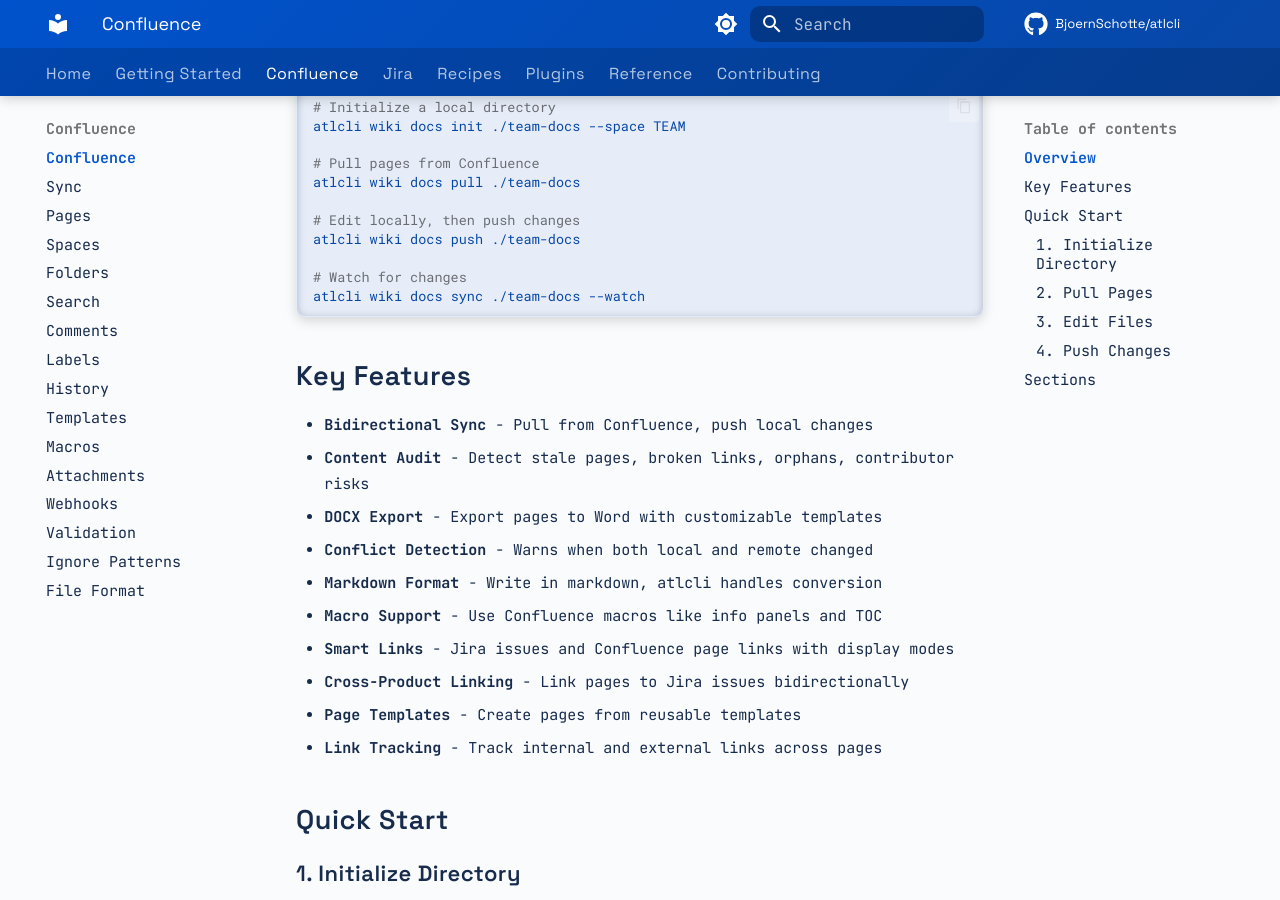
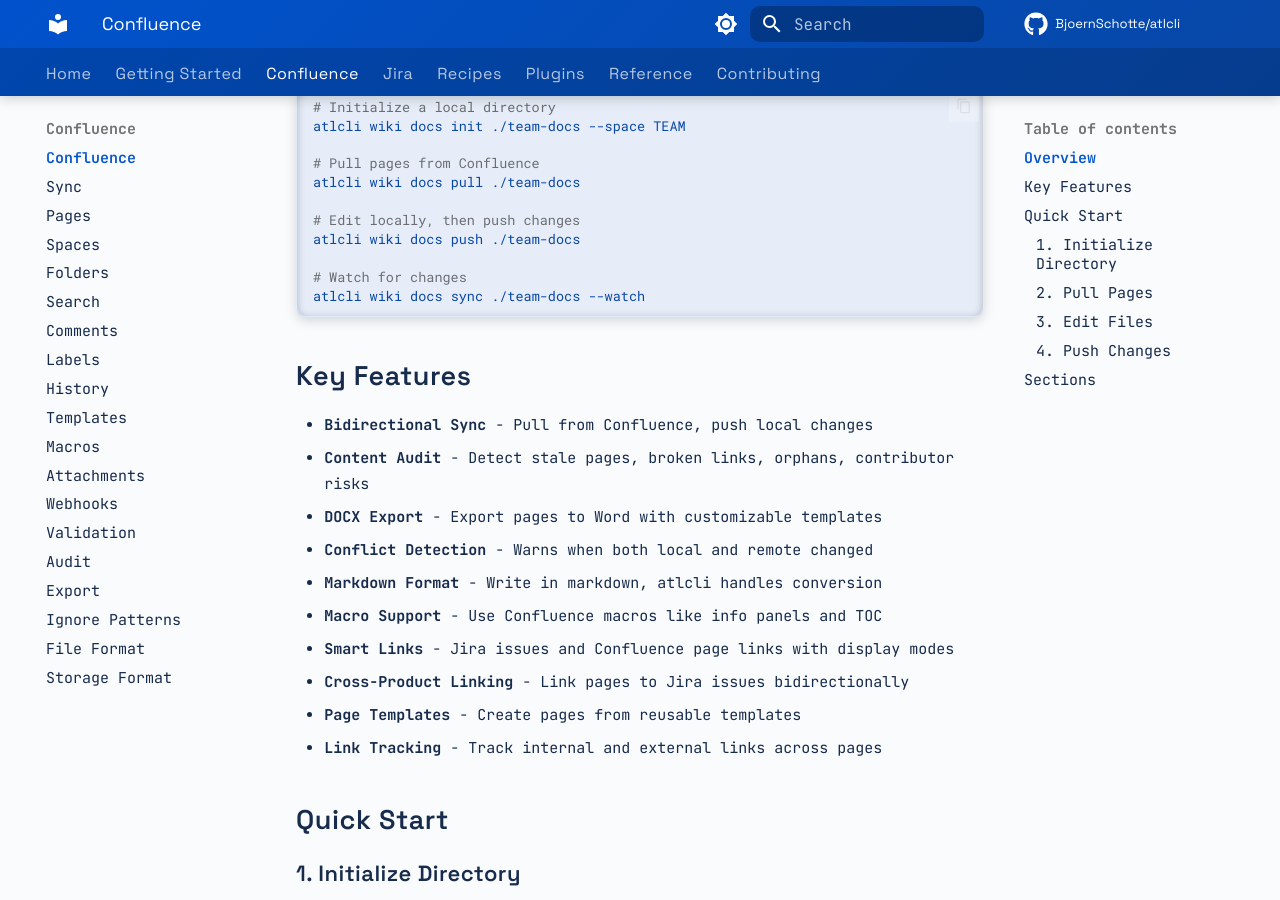
Before and after one commit to BjoernSchotte/atlcli, an MkDocs documentation site: the page built from docs/confluence/index.md, in a window 1280 px wide and 900 px high, scrolled down 325 px. Built offline with MkDocs 1.6.1 and Material for MkDocs 9.7.7, drawn with Linux system fonts in a browser that asks for light colours; comment, search, counter and statistics services are not loaded.

Commit message:
docs: add missing pages to sidebar navigation
Add Audit, Export, and Storage Format docs to the Confluence section
in the sidebar navigation.

Co-Authored-By: Claude Opus 4.5 <noreply@anthropic.com>

```diff
--- a/mkdocs.yml
+++ b/mkdocs.yml
@@ -56,8 +56,11 @@ nav:
     - Attachments: confluence/attachments.md
     - Webhooks: confluence/webhooks.md
     - Validation: confluence/validation.md
+    - Audit: confluence/audit.md
+    - Export: confluence/export.md
     - Ignore Patterns: confluence/ignore.md
     - File Format: confluence/file-format.md
+    - Storage Format: confluence/storage.md
   - Jira:
     - jira/index.md
     - Issues: jira/issues.md
```
